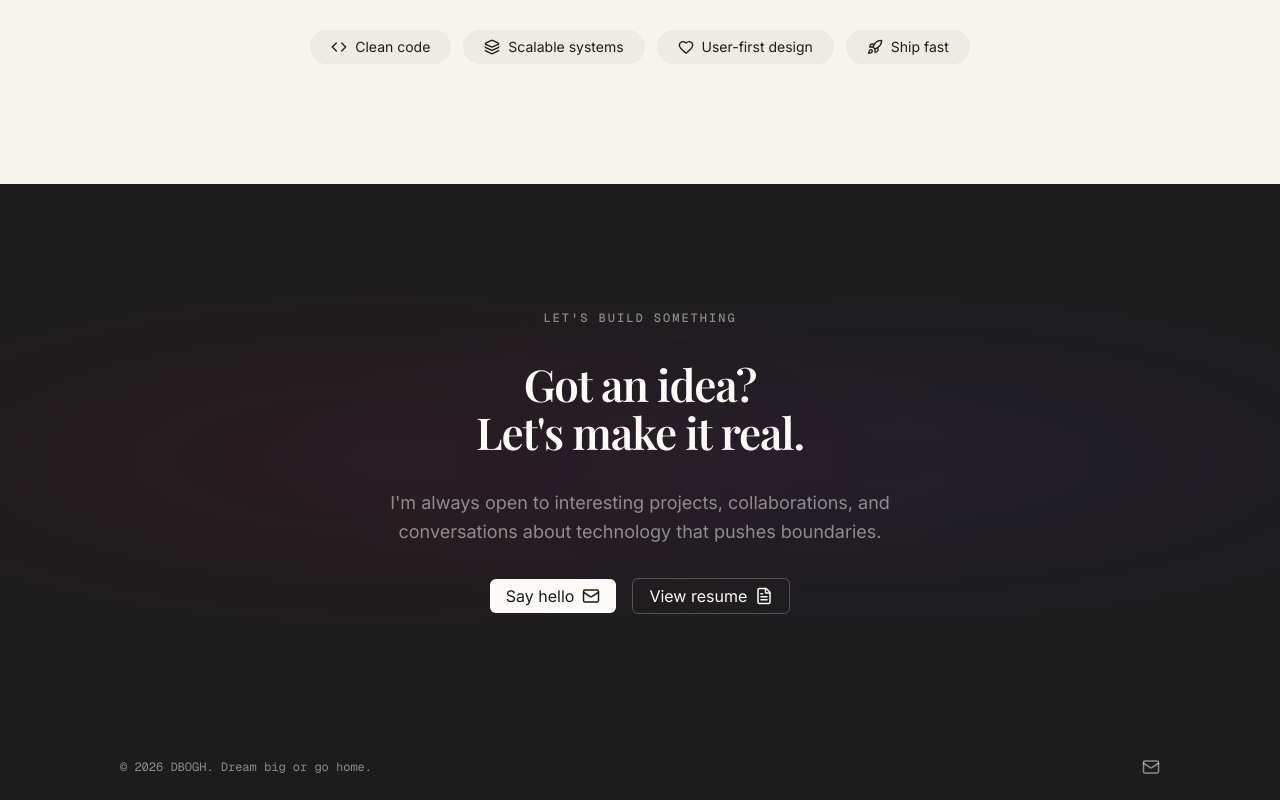
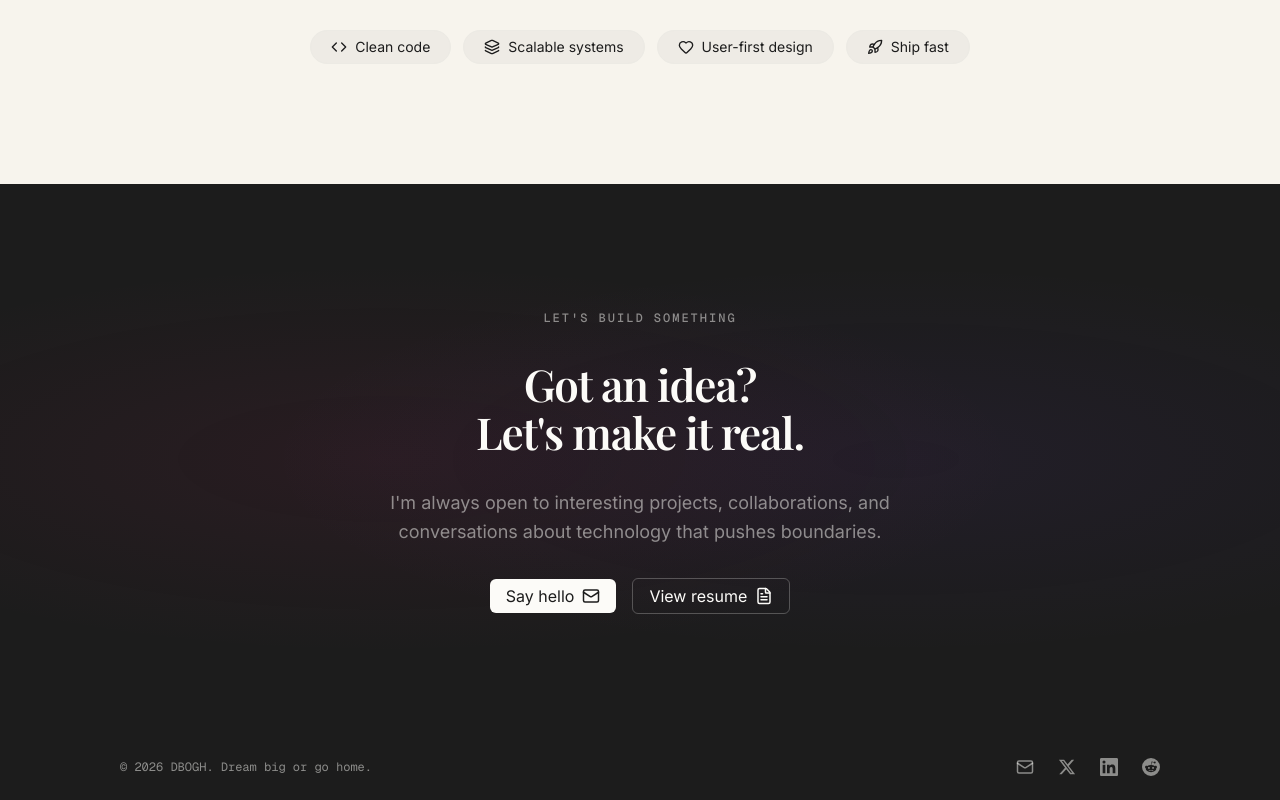
Before and after one commit to ChinKX/dbogh-website, a Next.js app: page / in a window 1280 px wide. Shown: the part 3656-4456 px from the top of the page. Built offline with nearby package versions, Linux system fonts and the light colour scheme; a web font is replaced by a local one.

Commit message:
chore: update contact email and add social profile links
Switch contact email to chinkx1205@gmail.com across hero, CTA, and
footer, and add X, LinkedIn, and Reddit links to the footer using
inline brand SVGs (lucide-react v1.8 lacks brand glyphs).

```diff
--- a/src/app/(home)/_ui/CTA.tsx
+++ b/src/app/(home)/_ui/CTA.tsx
@@ -44,7 +44,7 @@ export function CTA() {
           variant="surface"
           className={styles.primaryButton}
           icon={<Mail size={18} aria-hidden />}
-          href="mailto:kxiang168@gmail.com"
+          href="mailto:chinkx1205@gmail.com"
         >
           Say hello
         </Button>
--- a/src/app/(home)/_ui/Hero.tsx
+++ b/src/app/(home)/_ui/Hero.tsx
@@ -42,7 +42,7 @@ export function Hero() {
           <Button
             variant="primary"
             icon={<ArrowRight size={18} aria-hidden />}
-            href="mailto:kxiang168@gmail.com"
+            href="mailto:chinkx1205@gmail.com"
           >
             Get in touch
           </Button>
--- a/src/shared/Footer.tsx
+++ b/src/shared/Footer.tsx
@@ -1,8 +1,59 @@
 import { Mail } from 'lucide-react';
+import type { ComponentType, SVGProps } from 'react';
 import styles from '@/shared/Footer.module.css';
 
-const socialLinks = [
-  { icon: Mail, href: 'mailto:kxiang168@gmail.com', label: 'Email' },
+type IconProps = { size?: number } & SVGProps<SVGSVGElement>;
+
+const XIcon = ({ size = 18, ...props }: IconProps) => (
+  <svg
+    xmlns="http://www.w3.org/2000/svg"
+    width={size}
+    height={size}
+    viewBox="0 0 24 24"
+    fill="currentColor"
+    {...props}
+  >
+    <path d="M18.244 2.25h3.308l-7.227 8.26 8.502 11.24H16.17l-5.214-6.817L4.99 21.75H1.68l7.73-8.835L1.254 2.25H8.08l4.713 6.231zm-1.161 17.52h1.833L7.084 4.126H5.117z" />
+  </svg>
+);
+
+const LinkedInIcon = ({ size = 18, ...props }: IconProps) => (
+  <svg
+    xmlns="http://www.w3.org/2000/svg"
+    width={size}
+    height={size}
+    viewBox="0 0 24 24"
+    fill="currentColor"
+    {...props}
+  >
+    <path d="M20.447 20.452h-3.554v-5.569c0-1.328-.027-3.037-1.852-3.037-1.853 0-2.136 1.445-2.136 2.939v5.667H9.351V9h3.414v1.561h.046c.477-.9 1.637-1.85 3.37-1.85 3.601 0 4.267 2.37 4.267 5.455v6.286zM5.337 7.433a2.062 2.062 0 01-2.063-2.065 2.063 2.063 0 112.063 2.065zm1.782 13.019H3.555V9h3.564v11.452zM22.225 0H1.771C.792 0 0 .774 0 1.729v20.542C0 23.227.792 24 1.771 24h20.451C23.2 24 24 23.227 24 22.271V1.729C24 .774 23.2 0 22.222 0h.003z" />
+  </svg>
+);
+
+const RedditIcon = ({ size = 18, ...props }: IconProps) => (
+  <svg
+    xmlns="http://www.w3.org/2000/svg"
+    width={size}
+    height={size}
+    viewBox="0 0 24 24"
+    fill="currentColor"
+    {...props}
+  >
+    <path d="M12 0A12 12 0 000 12a12 12 0 0012 12 12 12 0 0012-12A12 12 0 0012 0zm5.01 4.744c.688 0 1.25.561 1.25 1.249a1.25 1.25 0 01-2.498.056l-2.597-.547-.8 3.747c1.824.07 3.48.632 4.674 1.488.308-.309.73-.491 1.207-.491.968 0 1.754.786 1.754 1.754 0 .716-.435 1.333-1.01 1.614a3.111 3.111 0 01.042.52c0 2.694-3.13 4.87-7.004 4.87-3.874 0-7.004-2.176-7.004-4.87 0-.183.015-.358.043-.534A1.748 1.748 0 014.028 12c0-.968.786-1.754 1.754-1.754.463 0 .898.196 1.207.49 1.207-.883 2.878-1.43 4.744-1.487l.885-4.182a.342.342 0 01.14-.197.35.35 0 01.238-.042l2.906.617a1.214 1.214 0 011.108-.701zM9.25 12C8.561 12 8 12.562 8 13.25c0 .687.561 1.248 1.25 1.248.687 0 1.248-.561 1.248-1.249 0-.688-.561-1.249-1.249-1.249zm5.5 0c-.687 0-1.248.561-1.248 1.25 0 .687.561 1.248 1.249 1.248.688 0 1.249-.561 1.249-1.249 0-.687-.562-1.249-1.25-1.249zm-5.466 3.99a.327.327 0 00-.231.094.33.33 0 000 .463c.842.842 2.484.913 2.961.913.477 0 2.105-.056 2.961-.913a.361.361 0 00.029-.463.33.33 0 00-.464 0c-.547.533-1.684.73-2.512.73-.828 0-1.979-.196-2.512-.73a.326.326 0 00-.232-.095z" />
+  </svg>
+);
+
+type SocialLink = {
+  icon: ComponentType<IconProps>;
+  href: string;
+  label: string;
+};
+
+const socialLinks: SocialLink[] = [
+  { icon: Mail, href: 'mailto:chinkx1205@gmail.com', label: 'Email' },
+  { icon: XIcon, href: 'https://x.com/chin_kx', label: 'X' },
+  { icon: LinkedInIcon, href: 'https://www.linkedin.com/in/chin-kai-xiang', label: 'LinkedIn' },
+  { icon: RedditIcon, href: 'https://www.reddit.com/user/Chin-KX', label: 'Reddit' },
 ];
 
 export function Footer() {
@@ -12,11 +63,20 @@ export function Footer() {
         &copy; 2026 DBOGH. Dream big or go home.
       </span>
       <div className={styles.socials}>
-        {socialLinks.map(({ icon: Icon, href, label }) => (
-          <a key={label} href={href} className={styles.socialLink} aria-label={label}>
-            <Icon size={18} aria-hidden />
-          </a>
-        ))}
+        {socialLinks.map(({ icon: Icon, href, label }) => {
+          const isExternal = href.startsWith('http');
+          return (
+            <a
+              key={label}
+              href={href}
+              className={styles.socialLink}
+              aria-label={label}
+              {...(isExternal && { target: '_blank', rel: 'noopener noreferrer' })}
+            >
+              <Icon size={18} aria-hidden />
+            </a>
+          );
+        })}
       </div>
     </footer>
   );
```
